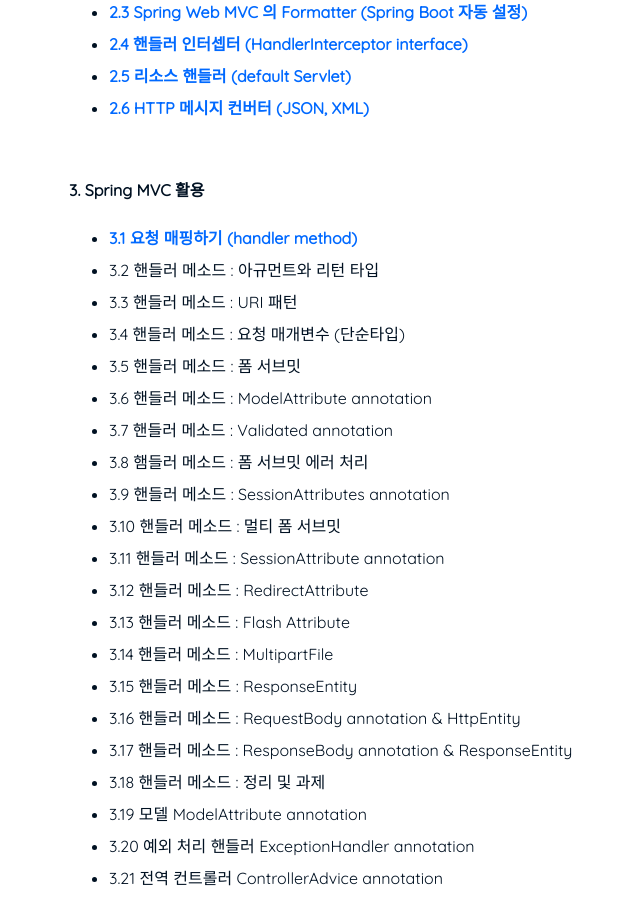
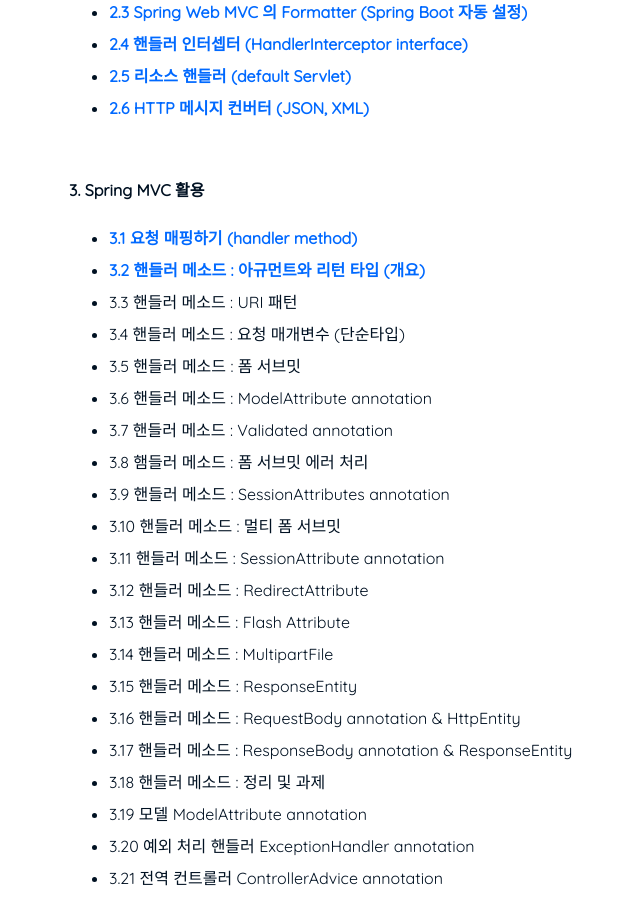
Before and after one commit to nimkoes/portfolio, a Jekyll site: the page built from _posts/2021-06-17-spring_web_mvc.md, in a window 1280 px wide and 900 px high, scrolled down 1322 px. Shown: the whole window, without its empty margins (171-811 px from the left). Built offline with Jekyll 4.4.1, drawn with Linux system fonts in a browser that asks for light colours.

Commit message:
mod post

```diff
--- a/_posts/2021-06-17-spring_web_mvc.md
+++ b/_posts/2021-06-17-spring_web_mvc.md
@@ -43,7 +43,7 @@
 
 #### 3. Spring MVC 활용
   - [3.1 요청 매핑하기 (handler method)][link_spring_web_mvc_012]
-  - 3.2 핸들러 메소드 : 아규먼트와 리턴 타입
+  - [3.2 핸들러 메소드 : 아규먼트와 리턴 타입 (개요)][link_spring_web_mvc_013]
   - 3.3 핸들러 메소드 : URI 패턴
   - 3.4 핸들러 메소드 : 요청 매개변수 (단순타입)
   - 3.5 핸들러 메소드 : 폼 서브밋
```
Also changed, not shown: other parts of _posts/2021-06-17-spring_web_mvc.md (+1 -0 lines).
